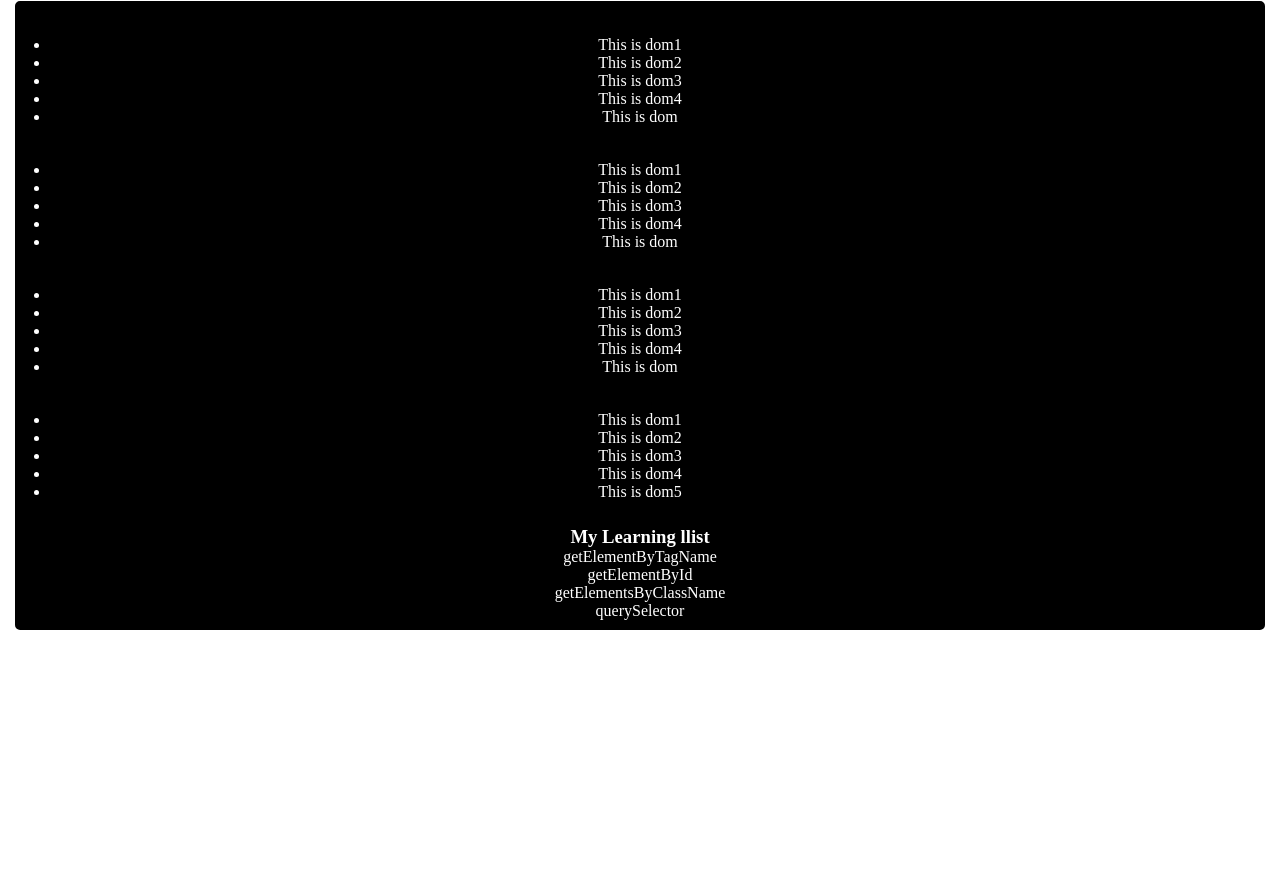
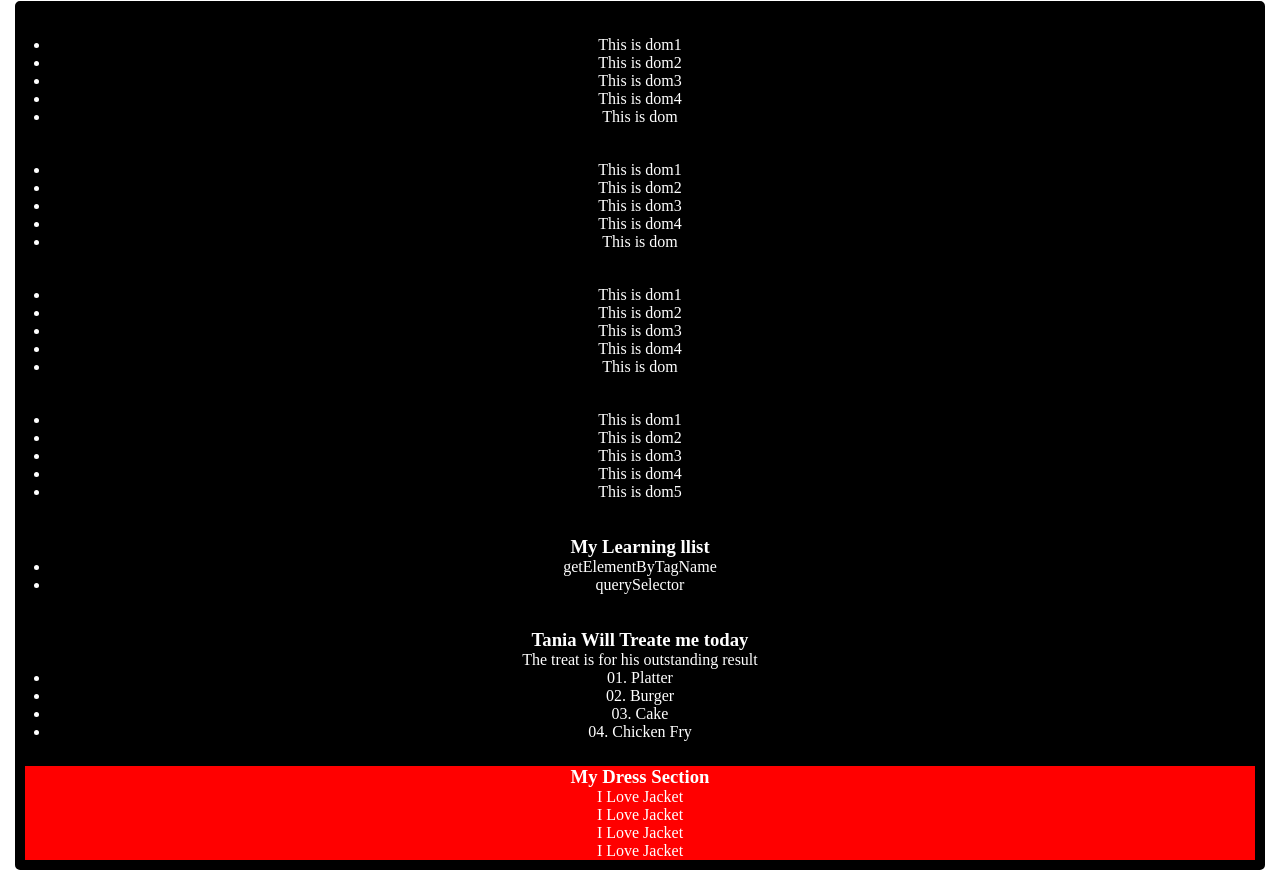
Before and after one commit to moudud-hoq/24dom, a plain HTML site: page index.html in a window 1280 px wide. Shown: the part 563-1448 px from the top of the page. Before the commit the page ends 1208 px from the top, so only its background shows below. Drawn offline with Linux system fonts and the light colour scheme.

Commit message:
Event Handler

```diff
--- /dev/null
+++ b/html/index.html
@@ -0,0 +1,18 @@
+<!DOCTYPE html>
+<html lang="en">
+
+<head>
+    <meta charset="UTF-8">
+    <meta name="viewport" content="width=device-width, initial-scale=1.0">
+    <title>Document</title>
+</head>
+
+<body>
+    <h1>Event Handler</h1>
+    <button onclick="console.log(7)">Love You</button>
+    <button onclick="console.log(11)">Love You</button>
+    <button onclick="console.log(15)">Love You</button>
+    <script src="jsevents.js"></script>
+</body>
+
+</html>
--- /dev/null
+++ b/html/jsevents.js
@@ -0,0 +1 @@
+console.log('This is separet JS file');
--- a/index.html
+++ b/index.html
@@ -96,9 +96,11 @@
         </section>
     </section>
 
+    <!-- <script src="js/sectionDress.js"></script> -->
+    <script src="js/append.js"></script>
+    <script src="js/main.js"></script>
+    <script src="js/sectionDress.js"></script>
 
-    <script src="js/main.js"></script>
-    <script src="js/append.js"></script>
     <script>
         // Ekhanew amra caile js code likhte pari
     </script>
--- a/js/append.js
+++ b/js/append.js
@@ -11,6 +11,8 @@
 // --------------------------------------------------------------------------
 //WHere to add
 const sectionList = document.getElementById('main-container');
+console.log(sectionList);
+sectionList.style.color = 'red';
 //what to be added
 const section = document.createElement('section');
 //what to be added
@@ -21,39 +23,32 @@ section.appendChild(h1);
 
 //what to be added
 const ul = document.createElement('ul');
-
 const li1 = document.createElement('li')
 li1.innerText = 'getElementByTagName'
 ul.appendChild(li1);
-
-//what to be added
-const li2 = document.createElement('li')
-li2.innerText = 'getElementById'
-ul.appendChild(li2);
-
-//what to be added
-const li3 = document.createElement('li')
-li3.innerText = 'getElementsByClassName'
-ul.appendChild(li3);
-
 //what to be added
 const li4 = document.createElement('li')
 li4.innerText = 'querySelector'
 ul.appendChild(li4);
 
-
 section.appendChild(ul);
 sectionList.appendChild(section);
 
-//set innerHTML directly
-const sectionDress=document.createElement('section');
-sectionDress.innerHTML=`
-<h1>My Dress Section</h1>
+
+const foodBill = document.createElement('section');
+foodBill.innerHTML = `
+<h1>Tania Will Treate me today</h1>
+<p>The treat is for his outstanding result</p>
 <ul>
-<li>I Love Jacket</li>
-<li>I Love Jacket</li>
-<li>I Love Jacket</li>
-<li>I Love Jacket</li>
+<li>01. Platter</li>
+<li>02. Burger</li>
+<li>03. Cake</li>
+<li>04. Chicken Fry</li>
 </ul>
+`
+foodBill.id = 'foodlist';
+sectionList.appendChild(foodBill);
 
-`
+const foodBillOfTania = document.getElementById('foodBill');
+console.log(foodBillOfTania)
+foodBillOfTania.style.backgroundColor='blue';
--- /dev/null
+++ b/js/sectionDress.js
@@ -0,0 +1,17 @@
+//set innerHTML directly 01
+const sectionDress = document.createElement('section');
+sectionDress.innerHTML = `
+<h1>My Dress Section</h1>
+<ul>
+<li>I Love Jacket</li>
+<li>I Love Jacket</li>
+<li>I Love Jacket</li>
+<li>I Love Jacket</li>
+</ul>
+`
+sectionDress.id = 'name'
+sectionList.appendChild(sectionDress);
+
+const sectionDress2 = document.getElementById('name');
+console.log(sectionDress2)
+sectionDress2.style.backgroundColor = 'red'
```
